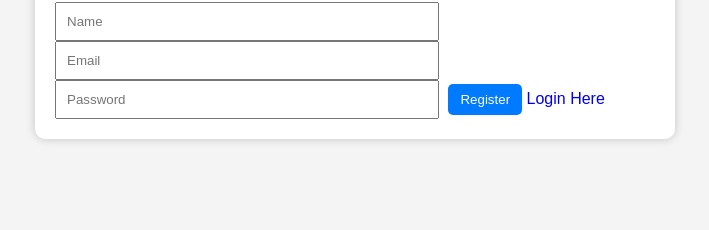
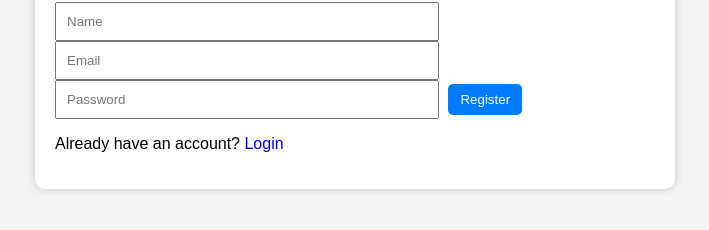
Before and after one commit to priyayadav25/task-management-app, a plain HTML site: page frontend/register.html in a window 1280 px wide. Shown: the part 136-366 px from the top of the page, without its empty margins (285-994 px from the left). Drawn offline with Linux system fonts and the light colour scheme; files that its build step writes are made by us from their sources; no server answers.

Commit message:
Update register.html

```diff
--- a/frontend/register.html
+++ b/frontend/register.html
@@ -10,12 +10,17 @@
     <h2>Register</h2>
 
     <input type="text" id="name" placeholder="Name">
+
     <input type="email" id="email" placeholder="Email">
+
     <input type="password" id="password" placeholder="Password">
 
     <button onclick="registerUser()">Register</button>
 
-<a href="login.html">Login Here</a>
+    <p>
+        Already have an account?
+        <a href="login.html">Login</a>
+    </p>
 </div>
 
 <script src="script.js"></script>
```
Lines whose indentation alone changed are shown as unchanged.
